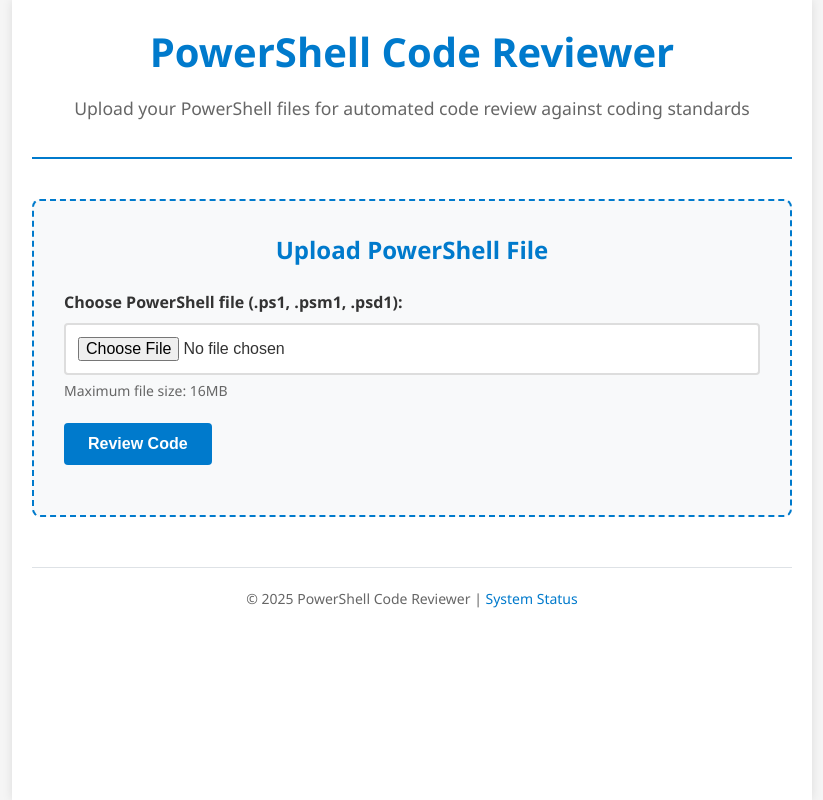
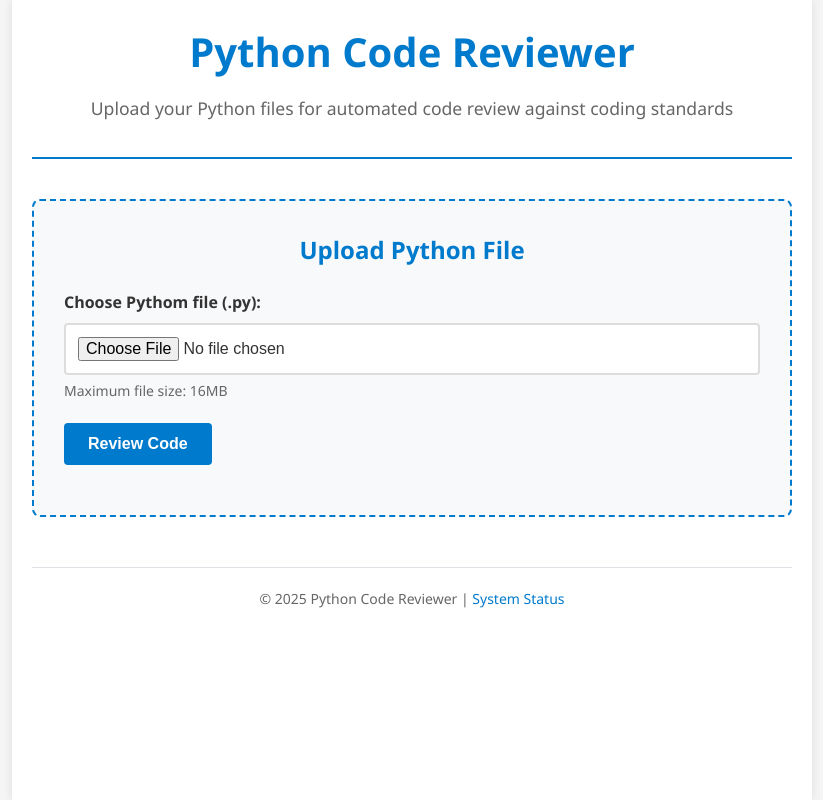
Before and after one commit to DWhyteKS/CodingStandardsAnalysis, a Flask app: page / in a window 1280 px wide. Shown: the whole page, without its empty margins (228-1051 px from the left). Run offline with Flask 3, Linux system fonts and the light colour scheme.

Commit message:
Python Demo Prep (#45)
* adding testing to dev pipeline

* syntax

* syntax

* syntax

* file name

* workflow_call

* update to prod pipeline

* Adding trivvy

* terraform azure monitor

* app.py monitor

* requirements update

* requirements

* feature toggles, enhanced analysis

* enhanced analysis for prod

* identity on

* enable keyvault

* Adding keyvault test

* Adding keyvault to pytest

* function defined before its called

* env variables get from keyvault

* syntax

* Analytics workspace and basic alerting

* Key vault access policy

* Updating api version

* API service

* Added readMe

* demo prep

* demo prep

* Python Demo prep

* Python Demo prep

* Python Demo prep

```diff
--- a/app/app.py
+++ b/app/app.py
@@ -63,7 +63,10 @@ open_ai_deployment_name = os.environ.get('openAIDeploymentName', '')
 
 # File upload settings
 upload_folder = 'uploads'
-allowed_file_types = {'ps1', 'psm1', 'psd1'}  # PowerShell file extensions
+
+# allowed_file_types = {'ps1', 'psm1', 'psd1'}  # PowerShell file extensions
+allowed_file_types = {'py'}
+
 max_file_size = 16 * 1024 * 1024  # 16MB max file size
 
 # Set upload folder and file size limit
@@ -145,7 +148,7 @@ def review_powershell_code(code_content, standards):
             1. Overall assessment (Good/Needs Improvement/Poor)
             2. Security analysis (potential vulnerabilities)
             3. Performance recommendations
-            4. PowerShell best practices compliance
+            4. Python best practices compliance (PEP-8)
             5. Specific issues found with line references where possible
             6. Detailed recommendations for improvement
             7. Compliments for good practices
@@ -178,7 +181,8 @@ def review_powershell_code(code_content, standards):
         ai_response = client.chat.completions.create(
             model=open_ai_deployment_name,
             messages=[
-                {"role": "system", "content": "You are a PowerShell code reviewer expert."},
+                # {"role": "system", "content": "You are a PowerShell code reviewer expert."},
+                {"role": "system", "content": "You are a Python code reviewer expert."},
                 {"role": "user", "content": prompt}
             ],
             max_tokens=1500,
--- a/app/templates/upload.html
+++ b/app/templates/upload.html
@@ -12,8 +12,10 @@
     <div class="container">
         <!-- Page header -->
         <header>
-            <h1>PowerShell Code Reviewer</h1>
-            <p>Upload your PowerShell files for automated code review against coding standards</p>
+            <!-- <h1>PowerShell Code Reviewer</h1> -->
+            <h1>Python Code Reviewer</h1>
+            <!-- <p>Upload your PowerShell files for automated code review against coding standards</p> -->
+            <p>Upload your Python files for automated code review against coding standards</p>
         </header>
 
         <!-- Main content area -->
@@ -42,16 +44,18 @@
             - enctype="multipart/form-data" required for file uploads
             -->
             <div class="upload-section">
-                <h2>Upload PowerShell File</h2>
+                <!-- <h2>Upload PowerShell File</h2> -->
+                <h2>Upload Python File</h2>
                 <form action="/upload" method="post" enctype="multipart/form-data">
 
                     <!-- File input field -->
                     <div class="form-group">
-                        <label for="file">Choose PowerShell file (.ps1, .psm1, .psd1):</label>
+                        <!-- <label for="file">Choose PowerShell file (.ps1, .psm1, .psd1):</label> -->
+                        <label for="file">Choose Pythom file (.py):</label>
                         <input type="file"
                                id="file"
                                name="file"
-                               accept=".ps1,.psm1,.psd1"
+                               accept=".py"
                                required>
                         <small>Maximum file size: 16MB</small>
                     </div>
@@ -99,7 +103,8 @@
 
         <!-- Page footer -->
         <footer>
-            <p>&copy; 2025 PowerShell Code Reviewer |
+            <!-- <p>&copy; 2025 PowerShell Code Reviewer | -->
+            <p>&copy; 2025 Python Code Reviewer |
                <a href="/health">System Status</a>
             </p>
         </footer>
```
Also changed, not shown: tests/test_pytest.py (+8 -4 lines).
